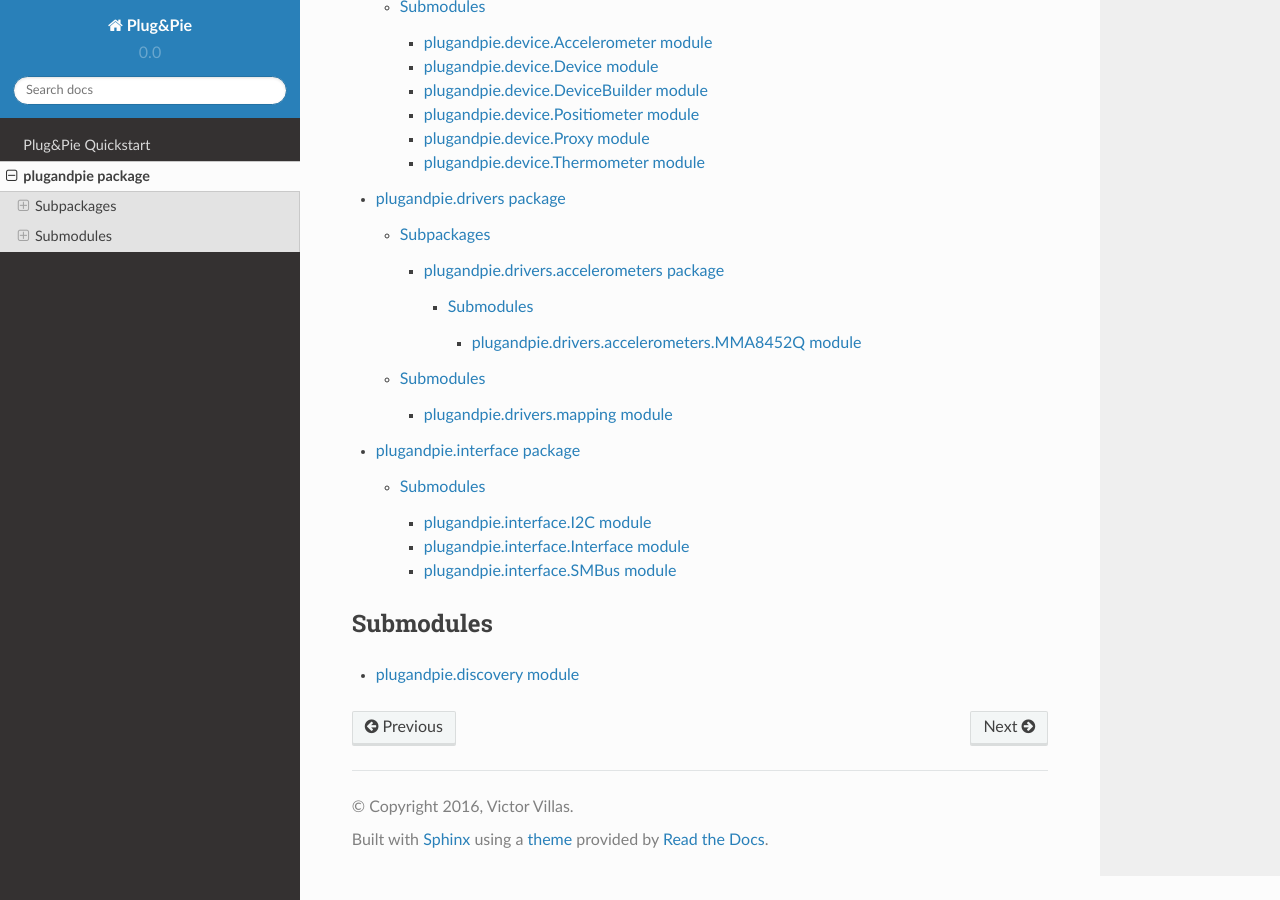
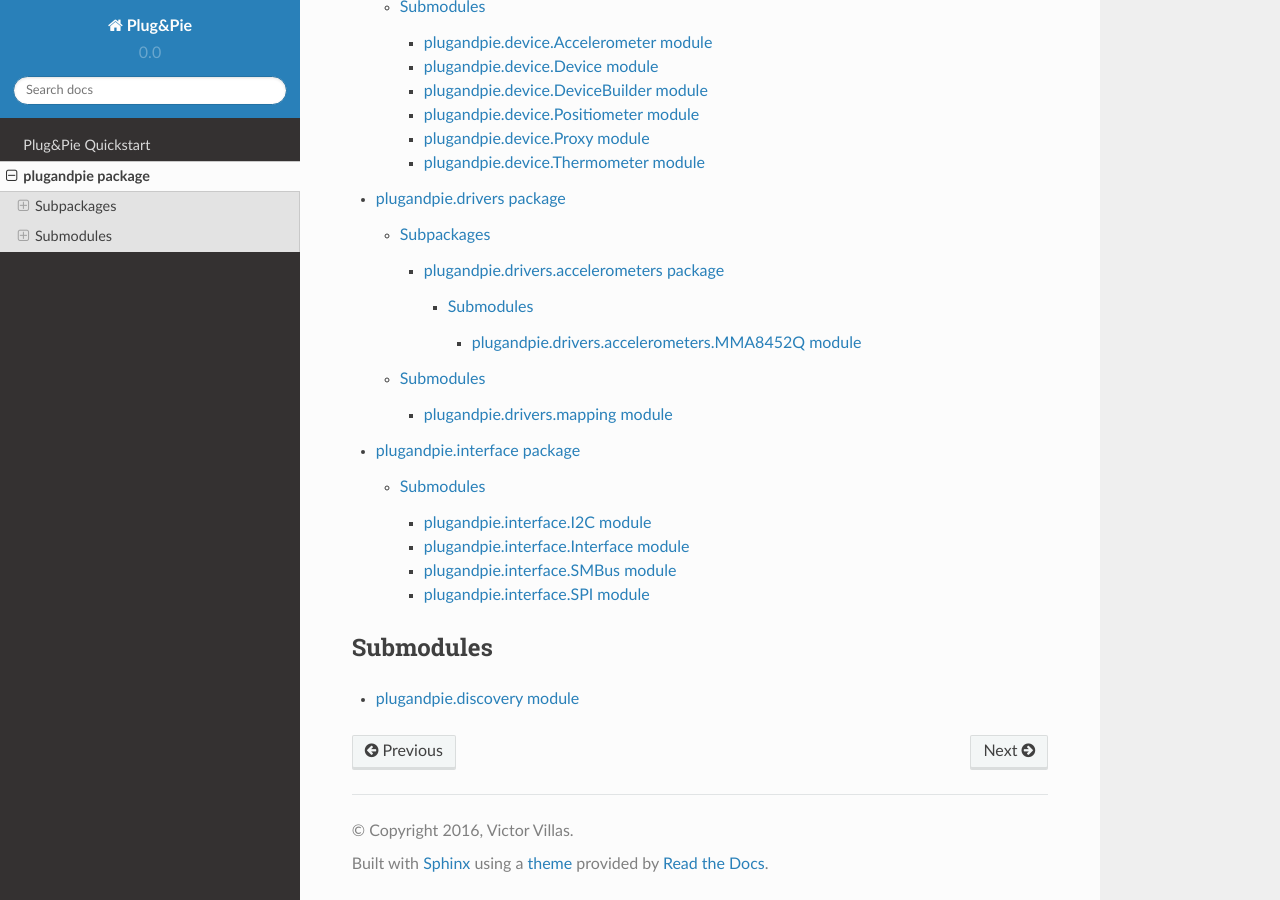
Before and after one commit to igorgassv/plugandpie, a Sphinx documentation site: the page built from docs/api/plugandpie.rst, in a window 1280 px wide and 900 px high, scrolled down 513 px. Built offline with Sphinx 7.4.7 and the Read the Docs theme 2.0.0, drawn with Linux system fonts in a browser that asks for light colours.

Commit message:
docs update

```diff
--- /dev/null
+++ b/docs/api/plugandpie.interface.SPI.rst
@@ -0,0 +1,7 @@
+plugandpie.interface.SPI module
+===============================
+
+.. automodule:: plugandpie.interface.SPI
+    :members:
+    :undoc-members:
+    :show-inheritance:
--- a/docs/api/plugandpie.interface.rst
+++ b/docs/api/plugandpie.interface.rst
@@ -14,3 +14,4 @@ Submodules
    plugandpie.interface.I2C
    plugandpie.interface.Interface
    plugandpie.interface.SMBus
+   plugandpie.interface.SPI
```
